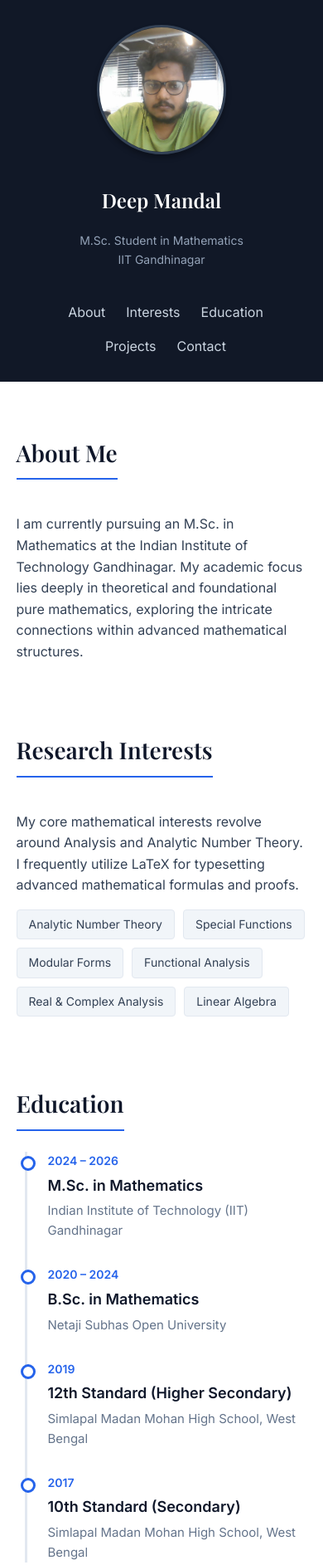
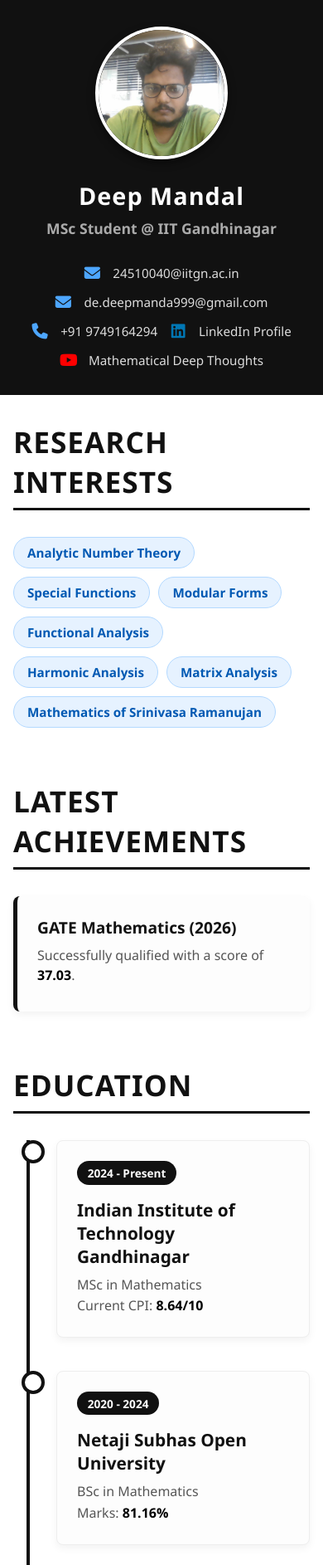
Before and after one commit to Dmdeep-gif/Dmdeep-gif.github.io, a plain HTML site: page index.html in a window 390 px wide. Shown: the top 1886 px of the page at 83% size. Drawn offline with nearby package versions, Linux system fonts and the light colour scheme; a web font is replaced by a local one.

Commit message:
Update index.html

```diff
--- a/index.html
+++ b/index.html
@@ -3,404 +3,218 @@
 <head>
     <meta charset="UTF-8">
     <meta name="viewport" content="width=device-width, initial-scale=1.0">
-    <title>Deep Mandal | Mathematician</title>
-    <link href="https://fonts.googleapis.com/css2?family=Inter:wght@300;400;600&family=Playfair+Display:ital,wght@0,600;1,600&display=swap" rel="stylesheet">
+    <title>Deep Mandal | Portfolio</title>
+    <link rel="stylesheet" href="https://cdnjs.cloudflare.com/ajax/libs/font-awesome/6.4.0/css/all.min.css">
+    <style>
+        /* CSS Reset and Base Styles */
+        * { box-sizing: border-box; margin: 0; padding: 0; font-family: 'Segoe UI', Tahoma, Geneva, Verdana, sans-serif; }
+        body { display: flex; min-height: 100vh; background-color: #f4f4f4; color: #333; }
 
-    <style>
-        :root {
-            --bg-color: #ffffff;
-            --sidebar-bg: #111827;
-            --text-main: #334155;
-            --text-muted: #64748b;
-            --accent: #2563eb; /* A more academic, deeper blue */
-            --border-color: #e2e8f0;
-        }
+        /* Sidebar Styling */
+        .sidebar { width: 300px; background-color: #111; color: #fff; padding: 2rem; position: fixed; height: 100vh; overflow-y: auto; text-align: center; display: flex; flex-direction: column; align-items: center;}
+        .sidebar img { width: 160px; height: 160px; border-radius: 50%; object-fit: cover; margin-bottom: 1.5rem; border: 4px solid #fff; box-shadow: 0 4px 10px rgba(0,0,0,0.5);}
+        .sidebar h1 { font-size: 1.8rem; margin-bottom: 0.5rem; letter-spacing: 1px; }
+        .sidebar h2 { font-size: 1.1rem; color: #aaa; margin-bottom: 2rem; border-bottom: none; padding-bottom: 0; }
 
-        body {
-            margin: 0;
-            font-family: 'Inter', sans-serif;
-            display: flex;
-            min-height: 100vh;
-            background-color: var(--bg-color);
-            color: var(--text-main);
-            scroll-behavior: smooth;
-            line-height: 1.6;
-        }
+        .contact-info { width: 100%; text-align: left; }
+        .contact-info a, .contact-info p { color: #ddd; text-decoration: none; display: flex; align-items: center; margin-bottom: 1rem; font-size: 0.95rem; transition: color 0.3s; }
+        .contact-info a:hover { color: #4da6ff; }
+        .contact-info i { margin-right: 15px; font-size: 1.2rem; width: 20px; text-align: center; color: #4da6ff; }
+        .contact-info .fa-youtube { color: #ff0000; }
+        .contact-info .fa-linkedin { color: #0077b5; }
 
-        /* SIDEBAR */
-        .sidebar {
-            width: 280px;
-            background-color: var(--sidebar-bg);
-            padding: 50px 30px;
-            box-sizing: border-box;
-            position: fixed;
-            height: 100vh;
-            display: flex;
-            flex-direction: column;
-            align-items: center;
-            z-index: 10;
-        }
+        /* Main Content Area */
+        .main-content { margin-left: 300px; padding: 4rem; width: calc(100% - 300px); background-color: #fff; animation: fadeIn 1.2s ease-in-out; }
 
-        .profile-img {
-            width: 150px;
-            height: 150px;
-            border-radius: 50%;
-            object-fit: cover;
-            border: 3px solid #334155;
-            margin-bottom: 20px;
-            box-shadow: 0 4px 6px rgba(0, 0, 0, 0.3);
-            transition: transform 0.3s ease;
-        }
+        /* Animation */
+        @keyframes fadeIn { from { opacity: 0; transform: translateY(30px); } to { opacity: 1; transform: translateY(0); } }
 
-        .profile-img:hover {
-            transform: scale(1.03);
-        }
+        section { margin-bottom: 4rem; }
+        .section-title { font-size: 2.2rem; border-bottom: 3px solid #111; padding-bottom: 0.5rem; margin-bottom: 2rem; color: #111; text-transform: uppercase; letter-spacing: 1px; }
 
-        .sidebar h1 {
-            font-family: 'Playfair Display', serif;
-            font-size: 24px;
-            margin-bottom: 5px;
-            color: #ffffff;
-            text-align: center;
-        }
+        /* Research Interests Tags */
+        .tags { display: flex; flex-wrap: wrap; gap: 10px; }
+        .tag { background: #e6f2ff; color: #0059b3; padding: 0.5rem 1rem; border-radius: 20px; font-weight: 600; font-size: 0.95rem; border: 1px solid #b3d9ff; transition: background 0.3s;}
+        .tag:hover { background: #cce6ff; cursor: default; }
 
-        .sidebar p.title {
-            color: #94a3b8;
-            font-size: 14px;
-            margin-bottom: 40px;
-            font-weight: 400;
-            text-align: center;
-        }
+        /* Vertical Timeline for Education */
+        .timeline { position: relative; border-left: 4px solid #111; margin-left: 1rem; padding-left: 2rem; }
+        .timeline-item { position: relative; margin-bottom: 2.5rem; }
+        .timeline-item::before { content: ''; position: absolute; left: -2.6rem; top: 0; width: 20px; height: 20px; background-color: #fff; border: 4px solid #111; border-radius: 50%; }
+        .timeline-content { background: #fdfdfd; padding: 1.5rem; border-radius: 8px; box-shadow: 0 4px 10px rgba(0,0,0,0.05); border: 1px solid #eee; transition: transform 0.3s ease, box-shadow 0.3s ease; }
+        .timeline-content:hover { transform: translateY(-5px); box-shadow: 0 8px 15px rgba(0,0,0,0.1); }
+        .timeline-date { display: inline-block; background: #111; color: #fff; padding: 0.3rem 0.8rem; border-radius: 20px; font-size: 0.85rem; font-weight: bold; margin-bottom: 1rem; }
+        .timeline-content h3 { font-size: 1.3rem; color: #111; margin-bottom: 0.5rem; }
+        .timeline-content p { color: #555; line-height: 1.6; }
+        .highlight { font-weight: bold; color: #000; }
 
-        .nav-links {
-            width: 100%;
-            display: flex;
-            flex-direction: column;
-            gap: 15px;
-        }
+        /* List Format for Projects & Achievements */
+        .project-list { list-style: none; }
+        .project-list li { background: #fdfdfd; margin-bottom: 1.5rem; padding: 1.5rem; border-radius: 8px; box-shadow: 0 4px 10px rgba(0,0,0,0.05); border-left: 5px solid #111; transition: transform 0.3s ease; }
+        .project-list li:hover { transform: translateX(8px); }
+        .project-list h3 { font-size: 1.2rem; color: #111; margin-bottom: 0.5rem; }
+        .project-list p { color: #555; line-height: 1.5; margin-bottom: 0.5rem; }
 
-        .sidebar a {
-            display: inline-block;
-            text-decoration: none;
-            color: #cbd5e1;
-            font-size: 16px;
-            font-weight: 400;
-            transition: all 0.3s ease;
-            position: relative;
-            padding-left: 10px;
-        }
+        /* Grids for Coursework & Skills */
+        .grid-container { display: grid; grid-template-columns: repeat(auto-fill, minmax(220px, 1fr)); gap: 1rem; }
+        .grid-item { background: #f0f0f0; color: #333; padding: 1rem; text-align: center; border-radius: 6px; font-weight: 500; transition: background 0.3s, color 0.3s; border: 1px solid #ddd; }
+        .grid-item:hover { background: #111; color: #fff; cursor: default; }
+        .skill-item { background: #111; color: #fff; font-weight: bold; border: none; }
+        .skill-item:hover { background: #4da6ff; }
 
-        .sidebar a::before {
-            content: '';
-            position: absolute;
-            left: 0;
-            top: 50%;
-            transform: translateY(-50%);
-            width: 0;
-            height: 2px;
-            background-color: var(--accent);
-            transition: width 0.3s ease;
-        }
-
-        .sidebar a:hover {
-            color: #ffffff;
-            padding-left: 15px;
-        }
-
-        .sidebar a:hover::before {
-            width: 8px;
-        }
-
-        /* CONTENT */
-        .content {
-            margin-left: 280px; /* Offset for fixed sidebar */
-            flex: 1;
-            padding: 80px 10%;
-            box-sizing: border-box;
-            animation: fadeIn 1s ease-out;
-        }
-
-        h2 {
-            font-family: 'Playfair Display', serif;
-            font-size: 28px;
-            color: #0f172a;
-            border-bottom: 2px solid var(--accent);
-            padding-bottom: 8px;
-            margin-bottom: 25px;
-            display: inline-block;
-        }
-
-        section {
-            margin-bottom: 60px;
-        }
-
-        p {
-            font-size: 16px;
-            color: var(--text-main);
-        }
-
-        /* TAGS */
-        .tags {
-            display: flex;
-            flex-wrap: wrap;
-            gap: 10px;
-            margin-top: 15px;
-        }
-
-        .tag {
-            background-color: #f1f5f9;
-            color: var(--text-main);
-            padding: 6px 14px;
-            border-radius: 4px;
-            font-size: 14px;
-            font-weight: 500;
-            border: 1px solid var(--border-color);
-            cursor: default;
-            transition: background-color 0.2s ease;
-        }
-
-        .tag:hover {
-            background-color: #e2e8f0;
-        }
-
-        /* EDUCATION TIMELINE */
-        .timeline {
-            border-left: 3px solid var(--border-color);
-            padding-left: 25px;
-            margin-left: 10px;
-            position: relative;
-        }
-
-        .timeline-item {
-            position: relative;
-            margin-bottom: 30px;
-            opacity: 0;
-            animation: slideUpFade 0.6s ease-out forwards;
-        }
-
-        /* Animation Delays for Timeline Cascade Effect */
-        .timeline-item:nth-child(1) { animation-delay: 0.2s; }
-        .timeline-item:nth-child(2) { animation-delay: 0.4s; }
-        .timeline-item:nth-child(3) { animation-delay: 0.6s; }
-        .timeline-item:nth-child(4) { animation-delay: 0.8s; }
-
-        .timeline-item::before {
-            content: '';
-            position: absolute;
-            left: -33px; /* Centers the dot on the border */
-            top: 5px;
-            width: 12px;
-            height: 12px;
-            background-color: var(--bg-color);
-            border: 3px solid var(--accent);
-            border-radius: 50%;
-            transition: background-color 0.3s ease;
-        }
-
-        .timeline-item:hover::before {
-            background-color: var(--accent);
-        }
-
-        .timeline-date {
-            font-weight: 600;
-            color: var(--accent);
-            font-size: 14px;
-            margin-bottom: 4px;
-            display: block;
-        }
-
-        .timeline-title {
-            font-weight: 600;
-            font-size: 18px;
-            color: #0f172a;
-            margin: 0 0 4px 0;
-        }
-
-        .timeline-inst {
-            margin: 0;
-            color: var(--text-muted);
-            font-size: 15px;
-        }
-
-        /* PROJECTS LIST */
-        .project-list {
-            list-style-type: none;
-            padding-left: 0;
-        }
-
-        .project-list li {
-            margin-bottom: 20px;
-            padding-left: 25px;
-            position: relative;
-        }
-
-        .project-list li::before {
-            content: '▹'; /* Academic bullet point */
-            position: absolute;
-            left: 0;
-            top: 0;
-            color: var(--accent);
-            font-size: 18px;
-        }
-
-        .project-title {
-            font-weight: 600;
-            color: #0f172a;
-            display: inline;
-        }
-
-        .project-desc {
-            display: inline;
-            color: var(--text-main);
-        }
-
-        footer {
-            margin-top: 60px;
-            padding-top: 20px;
-            border-top: 1px solid var(--border-color);
-            text-align: center;
-            font-size: 0.9rem;
-            color: var(--text-muted);
-        }
-
-        /* ANIMATIONS */
-        @keyframes fadeIn {
-            from { opacity: 0; }
-            to { opacity: 1; }
-        }
-
-        @keyframes slideUpFade {
-            from { opacity: 0; transform: translateY(20px); }
-            to { opacity: 1; transform: translateY(0); }
-        }
-
-        /* RESPONSIVE DESIGN FOR MOBILE */
-        @media (max-width: 850px) {
+        /* Responsive Design */
+        @media (max-width: 900px) {
             body { flex-direction: column; }
-            .sidebar {
-                width: 100%;
-                height: auto;
-                position: relative;
-                padding: 30px;
-            }
-            .content {
-                margin-left: 0;
-                padding: 40px 5%;
-            }
-            .nav-links {
-                flex-direction: row;
-                justify-content: center;
-                flex-wrap: wrap;
-            }
-            .sidebar a:hover { padding-left: 10px; }
-            .sidebar a:hover::before { display: none; }
+            .sidebar { width: 100%; height: auto; position: relative; padding: 2rem 1rem; }
+            .main-content { margin-left: 0; width: 100%; padding: 2rem 1rem; }
+            .contact-info { display: flex; flex-wrap: wrap; justify-content: center; gap: 15px; text-align: center; }
+            .contact-info p, .contact-info a { margin-bottom: 0; }
         }
     </style>
 </head>
-
 <body>
 
-    <div class="sidebar">
-        <img src="profile.jpg" alt="Deep Mandal" class="profile-img">
+    <aside class="sidebar">
+        <img src="profile.jpg" alt="Deep Mandal">
         <h1>Deep Mandal</h1>
-        <p class="title">M.Sc. Student in Mathematics<br>IIT Gandhinagar</p>
+        <h2>MSc Student @ IIT Gandhinagar</h2>
 
-        <div class="nav-links">
-            <a href="#about">About</a>
-            <a href="#research">Interests</a>
-            <a href="#education">Education</a>
-            <a href="#projects">Projects</a>
-            <a href="#contact">Contact</a>
+        <div class="contact-info">
+            <p><i class="fa-solid fa-envelope"></i> 24510040@iitgn.ac.in</p>
+            <p><i class="fa-solid fa-envelope"></i> de.deepmanda999@gmail.com</p>
+            <p><i class="fa-solid fa-phone"></i> +91 9749164294</p>
+            <a href="https://www.linkedin.com/in/deep-mandal-3398a6271/" target="_blank"><i class="fa-brands fa-linkedin"></i> LinkedIn Profile</a>
+            <a href="https://www.youtube.com/channel/UC2SxJnPvn6-dr-KV9pos0zg" target="_blank"><i class="fa-brands fa-youtube"></i> Mathematical Deep Thoughts</a>
         </div>
-    </div>
+    </aside>
 
-    <div class="content">
-
-        <section id="about">
-            <h2>About Me</h2>
-            <p>
-                I am currently pursuing an M.Sc. in Mathematics at the Indian Institute of Technology Gandhinagar.
-                My academic focus lies deeply in theoretical and foundational pure mathematics, exploring the intricate
-                connections within advanced mathematical structures.
-            </p>
-        </section>
+    <main class="main-content">
 
         <section id="research">
-            <h2>Research Interests</h2>
-            <p>My core mathematical interests revolve around Analysis and Analytic Number Theory. I frequently utilize LaTeX for typesetting advanced mathematical formulas and proofs.</p>
-
+            <h2 class="section-title">Research Interests</h2>
             <div class="tags">
                 <span class="tag">Analytic Number Theory</span>
                 <span class="tag">Special Functions</span>
                 <span class="tag">Modular Forms</span>
                 <span class="tag">Functional Analysis</span>
-                <span class="tag">Real & Complex Analysis</span>
-                <span class="tag">Linear Algebra</span>
+                <span class="tag">Harmonic Analysis</span>
+                <span class="tag">Matrix Analysis</span>
+                <span class="tag">Mathematics of Srinivasa Ramanujan</span>
             </div>
         </section>
 
+        <section id="achievements">
+            <h2 class="section-title">Latest Achievements</h2>
+            <ul class="project-list">
+                <li>
+                    <h3>GATE Mathematics (2026)</h3>
+                    <p>Successfully qualified with a score of <span class="highlight">37.03</span>.</p>
+                </li>
+            </ul>
+        </section>
+
         <section id="education">
-            <h2>Education</h2>
+            <h2 class="section-title">Education</h2>
             <div class="timeline">
+
                 <div class="timeline-item">
-                    <span class="timeline-date">2024 – 2026</span>
-                    <h3 class="timeline-title">M.Sc. in Mathematics</h3>
-                    <p class="timeline-inst">Indian Institute of Technology (IIT) Gandhinagar</p>
+                    <div class="timeline-content">
+                        <span class="timeline-date">2024 - Present</span>
+                        <h3>Indian Institute of Technology Gandhinagar</h3>
+                        <p>MSc in Mathematics</p>
+                        <p>Current CPI: <span class="highlight">8.64/10</span></p>
+                    </div>
                 </div>
 
                 <div class="timeline-item">
-                    <span class="timeline-date">2020 – 2024</span>
-                    <h3 class="timeline-title">B.Sc. in Mathematics</h3>
-                    <p class="timeline-inst">Netaji Subhas Open University</p>
+                    <div class="timeline-content">
+                        <span class="timeline-date">2020 - 2024</span>
+                        <h3>Netaji Subhas Open University</h3>
+                        <p>BSc in Mathematics</p>
+                        <p>Marks: <span class="highlight">81.16%</span></p>
+                    </div>
                 </div>
 
                 <div class="timeline-item">
-                    <span class="timeline-date">2019</span>
-                    <h3 class="timeline-title">12th Standard (Higher Secondary)</h3>
-                    <p class="timeline-inst">Simlapal Madan Mohan High School, West Bengal</p>
+                    <div class="timeline-content">
+                        <span class="timeline-date">2019</span>
+                        <h3>Simlapal Madan Mohan High School</h3>
+                        <p>West Bengal Council of Higher Secondary Education (Class 12th)</p>
+                        <p>Marks: <span class="highlight">90%</span></p>
+                    </div>
                 </div>
 
                 <div class="timeline-item">
-                    <span class="timeline-date">2017</span>
-                    <h3 class="timeline-title">10th Standard (Secondary)</h3>
-                    <p class="timeline-inst">Simlapal Madan Mohan High School, West Bengal</p>
+                    <div class="timeline-content">
+                        <span class="timeline-date">2017</span>
+                        <h3>Simlapal Madan Mohan High School</h3>
+                        <p>West Bengal Board of Secondary Education (Class 10th)</p>
+                        <p>Marks: <span class="highlight">93%</span></p>
+                    </div>
                 </div>
+
             </div>
         </section>
 
         <section id="projects">
-            <h2>Projects & Work</h2>
+            <h2 class="section-title">Projects & Workshops</h2>
             <ul class="project-list">
                 <li>
-                    <div class="project-title">Möbius Function & Ramanujan Formulas — </div>
-                    <div class="project-desc">Two-semester M.Sc. project under the supervision of Prof. Atul Abhay Dixit. Focusing on the integral representation of a series involving the Möbius function, related to a formula by Ramanujan.</div>
+                    <h3>Two MSc Projects</h3>
+                    <p><strong>Topic:</strong> Ramanujan–Hardy–Littlewood and Voronoi Summation formulas of arithmetic functions like the Liouville function.</p>
+                    <p><strong>Guide:</strong> Prof. Atul Abhay Dixit, IIT Gandhinagar</p>
                 </li>
                 <li>
-                    <div class="project-title">Annual Foundation School-1 (AFS-1 2024) — </div>
-                    <div class="project-desc">Participant at IIT Hyderabad, engaging with foundational mathematics topics.</div>
+                    <h3>Data Analysis for "Accident and Insurance"</h3>
+                    <p><strong>Topic:</strong> Statistical analysis utilizing Python and correlation techniques.</p>
+                    <p><strong>Guide:</strong> Dr. Panchatcharam Mariappan, Associate Professor, IIT Tirupati</p>
                 </li>
                 <li>
-                    <div class="project-title">SIR Model — </div>
-                    <div class="project-desc">Modeled infectious diseases using Ordinary Differential Equations to analyze epidemic spread.</div>
+                    <h3>SIR Model</h3>
+                    <p><strong>Topic:</strong> Modeling infectious diseases using Ordinary Differential Equations.</p>
+                    <p><strong>Guide:</strong> Dr. Durga Prasad Challa, Associate Professor, IIT Tirupati</p>
                 </li>
                 <li>
-                    <div class="project-title">Data Analysis — </div>
-                    <div class="project-desc">Conducted accident and insurance data analysis utilizing Python for statistical modeling.</div>
+                    <h3>Annual Foundation School-1 (AFS-1 2024)</h3>
+                    <p><strong>Role:</strong> Participant at the rigorous mathematical workshop held at IIT Hyderabad.</p>
+                    <p><a href="https://drive.google.com/file/d/12Y5Hsfs34aQsDQ6oby5K1ONi6F9zmqEw/view" target="_blank" style="color: #0077b5; text-decoration: none; font-weight: bold;"><i class="fa-solid fa-link"></i> View Certificate</a></p>
                 </li>
             </ul>
         </section>
 
-        <section id="contact">
-            <h2>Contact</h2>
-            <p><strong>Institutional:</strong> <a href="mailto:24510040@iitgn.ac.in" style="color: var(--accent); text-decoration: none;">24510040@iitgn.ac.in</a></p>
-            <p><strong>Personal:</strong> <a href="mailto:de.deepmanda999@gmail.com" style="color: var(--accent); text-decoration: none;">de.deepmanda999@gmail.com</a></p>
+        <section id="coursework">
+            <h2 class="section-title">MSc Coursework</h2>
+            <div class="grid-container">
+                <div class="grid-item">Real Analysis</div>
+                <div class="grid-item">Linear Algebra</div>
+                <div class="grid-item">Ordinary Differential Equations</div>
+                <div class="grid-item">Real Analysis of Several Variables</div>
+                <div class="grid-item">Algebra-I & II</div>
+                <div class="grid-item">Complex Analysis</div>
+                <div class="grid-item">Special Functions</div>
+                <div class="grid-item">Measure Theory & Probability</div>
+                <div class="grid-item">Functional Analysis</div>
+                <div class="grid-item">Hermitian Analysis</div>
+                <div class="grid-item">Topology & Differential Topology</div>
+                <div class="grid-item">Modular Forms</div>
+                <div class="grid-item">Numerical Analysis</div>
+                <div class="grid-item">Matrix Analysis</div>
+            </div>
         </section>
 
-        <footer>
-            © 2026 Deep Mandal
-        </footer>
+        <section id="skills">
+            <h2 class="section-title">Technical Skills</h2>
+            <div class="grid-container">
+                <div class="grid-item skill-item">LaTeX</div>
+                <div class="grid-item skill-item">Python</div>
+                <div class="grid-item skill-item">C++</div>
+                <div class="grid-item skill-item">MATLAB</div>
+                <div class="grid-item skill-item">Data Analysis</div>
+                <div class="grid-item skill-item">YouTube Content Creation</div>
+            </div>
+        </section>
 
-    </div>
+    </main>
 
 </body>
 </html>
```
